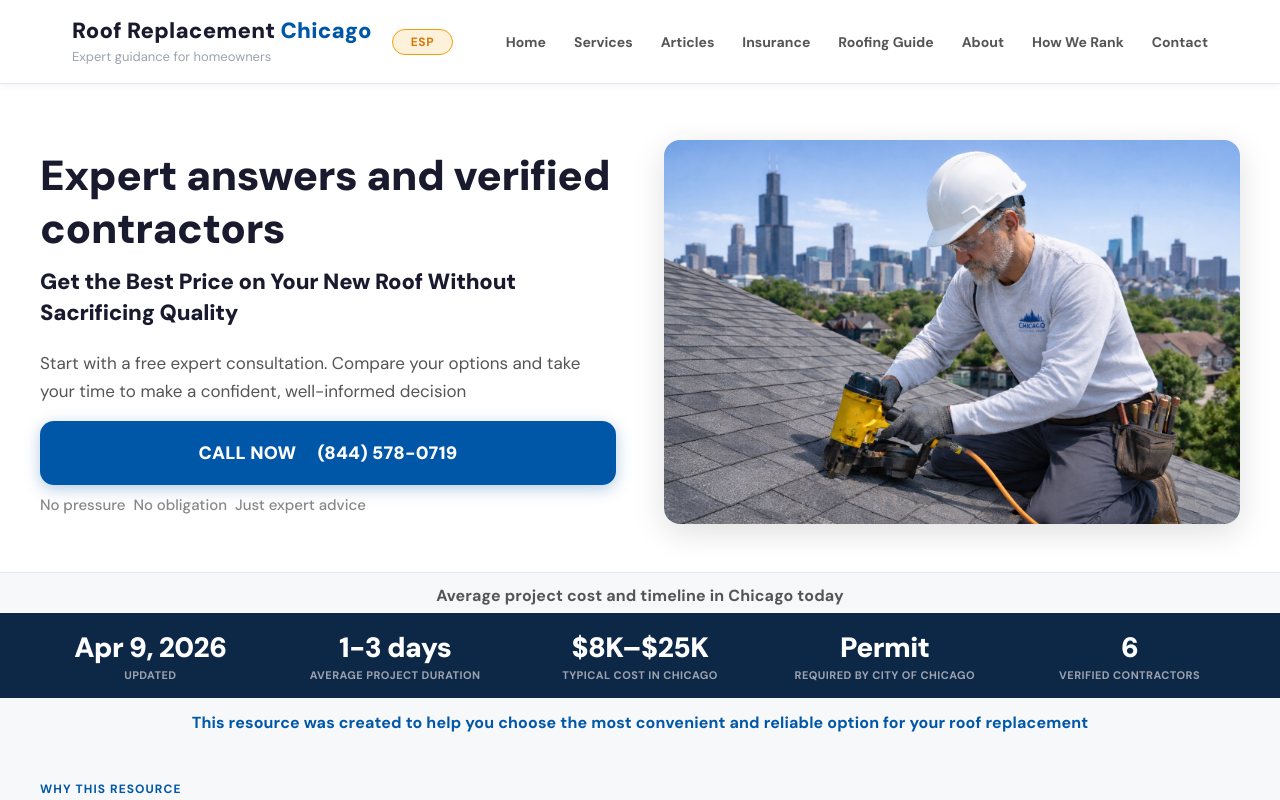
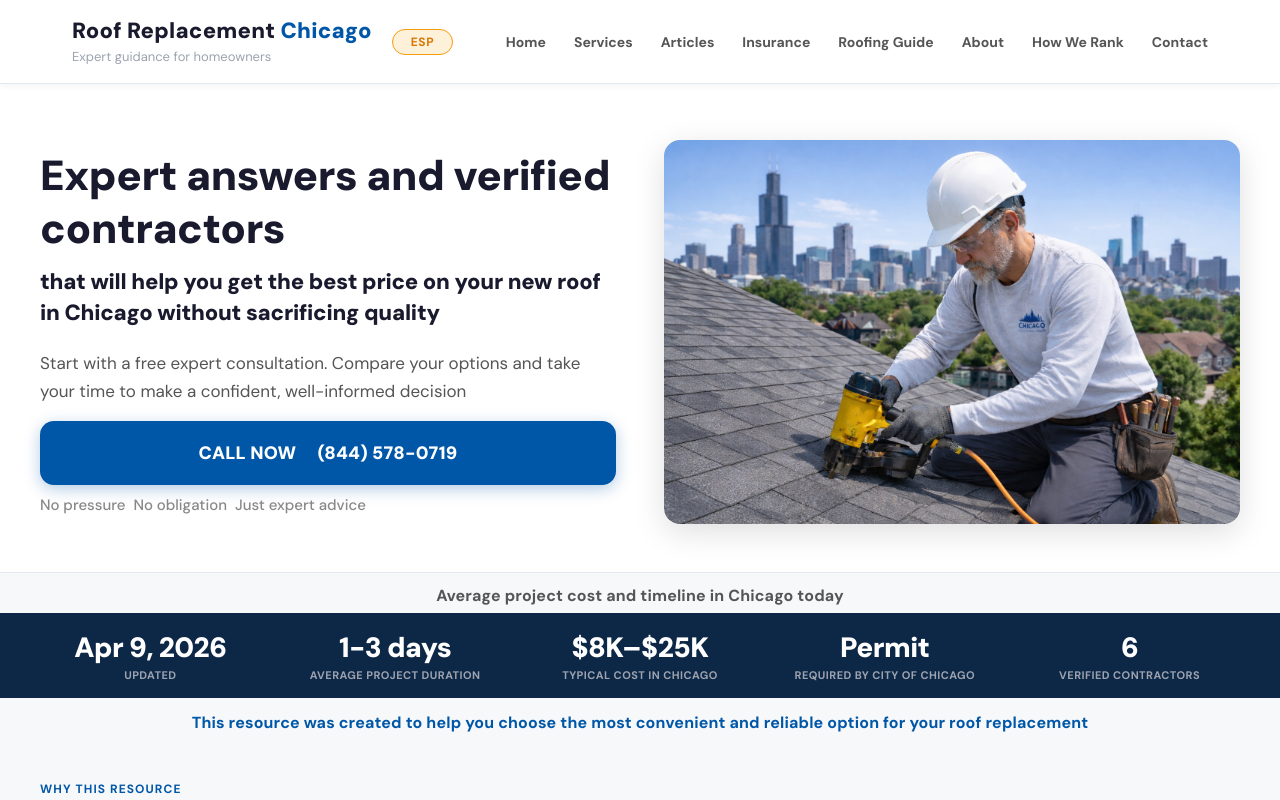
Before and after one commit to dm100usa-oss/roofreplacementchicago, a Next.js app: page / in a window 1280 px wide. Shown: the top 800 px of the page. Built offline with nearby package versions, Linux system fonts and the light colour scheme.

Commit message:
Update page.tsx

```diff
--- a/src/app/page.tsx
+++ b/src/app/page.tsx
@@ -97,7 +97,7 @@ export default function HomePage() {
             <div className={styles.heroTextCol}>
               <div className={styles.heroLeft}>
                 <h1>Expert answers and verified contractors</h1>
-                <p className={styles.heroSubtitle}>Get the Best Price on Your New Roof Without Sacrificing Quality</p>
+                <p className={styles.heroSubtitle}>that will help you get the best price on your new roof in Chicago without sacrificing quality</p>
               </div>
               <div className={styles.heroRight}>
                 <p className={styles.heroBody}>Start with a free expert consultation. Compare your options and take your time to make a confident, well-informed decision</p>
```
